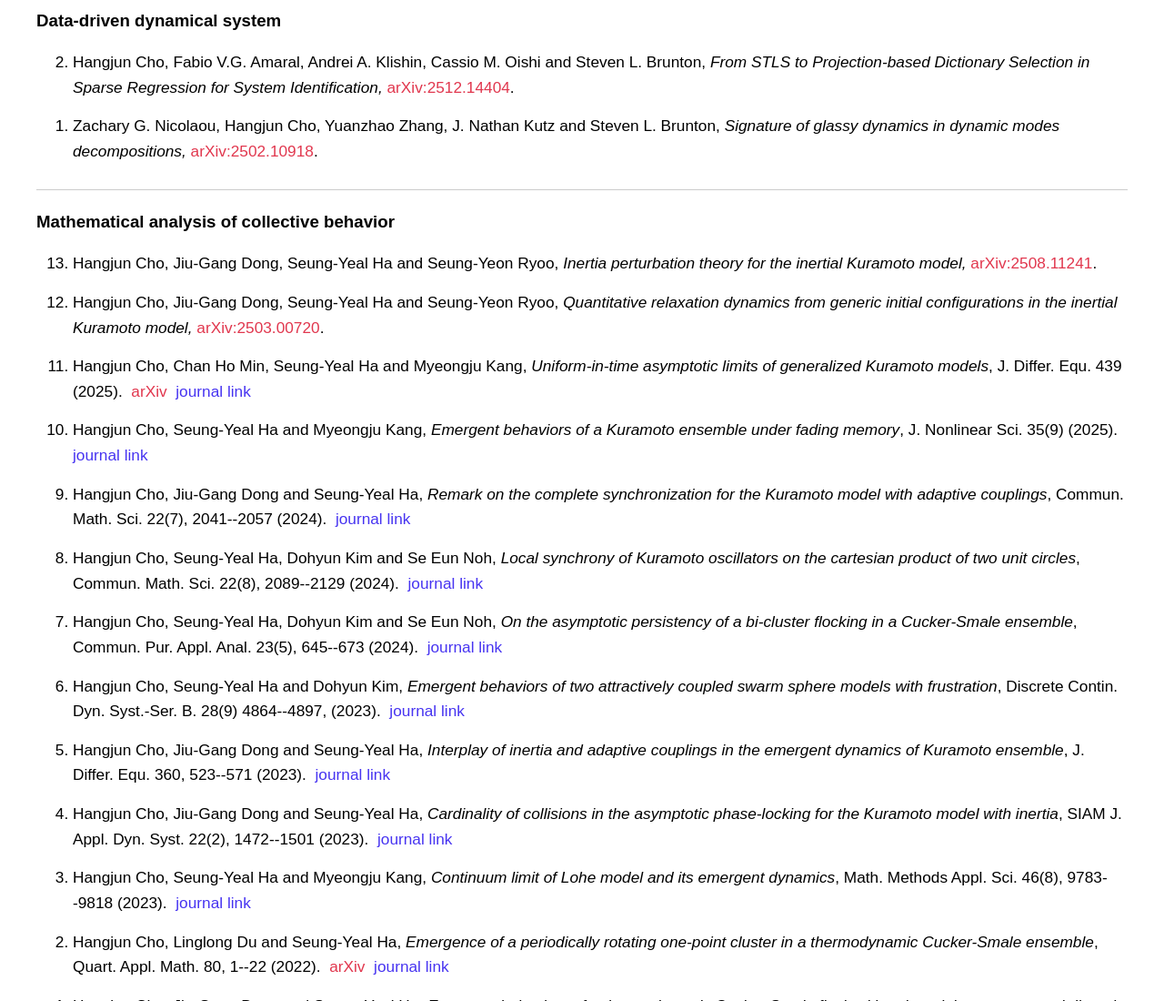
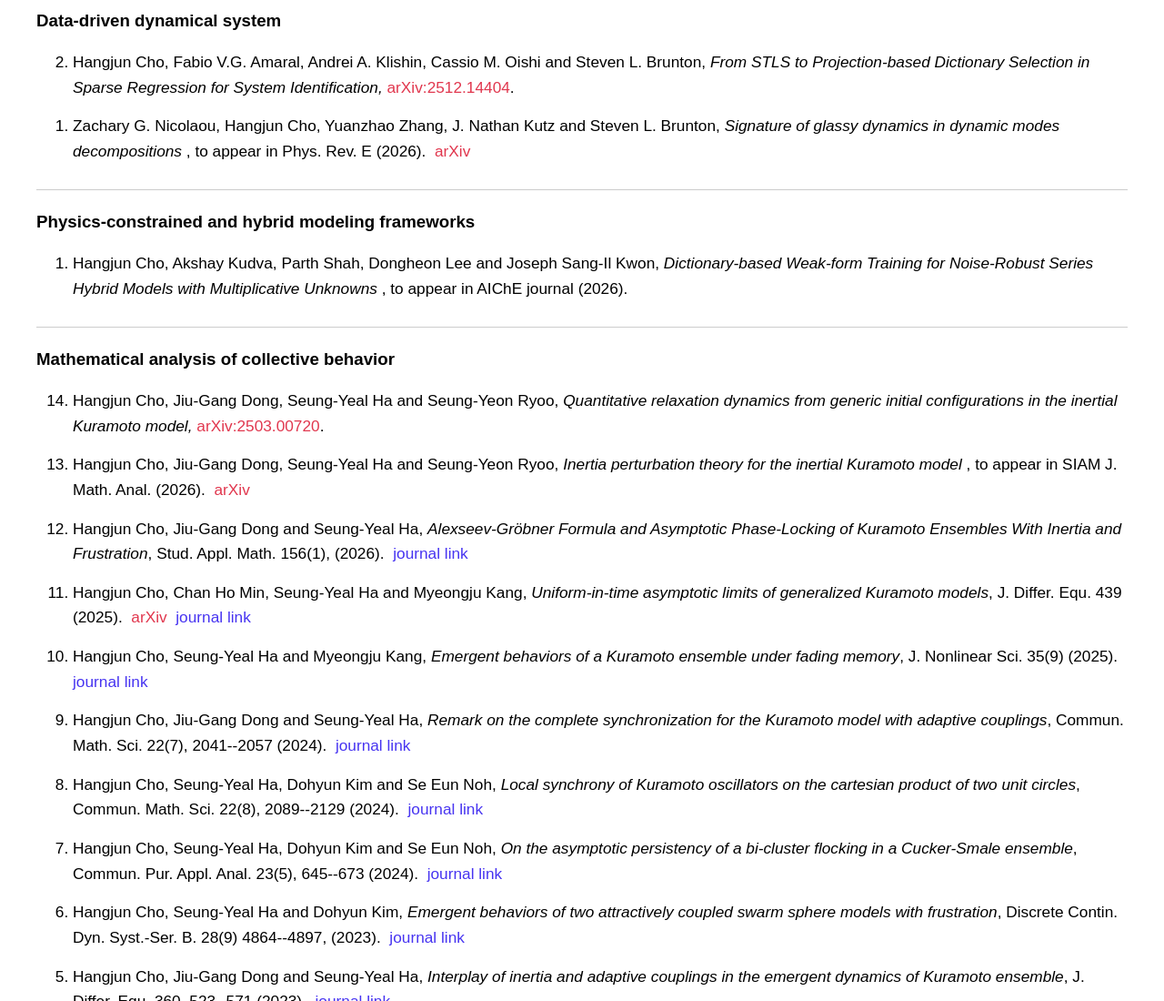
Before and after one commit to hangjun-cho/hangjun-cho.github.io, a plain HTML site: page Publications.html in a window 1280 px wide. Shown: the top 1100 px of the page at 91% size. Drawn offline with Linux system fonts and the light colour scheme.

Commit message:
Add files via upload

```diff
--- a/Publications.html
+++ b/Publications.html
@@ -153,15 +153,39 @@ li {
 <li>
 	Zachary G. Nicolaou, Hangjun Cho, Yuanzhao Zhang, J. Nathan Kutz and Steven L. Brunton,
 	<i>
-		<a class="website-link">Signature of glassy dynamics in dynamic modes decompositions,</a>
-		</i>
+		<a class="website-link">Signature of glassy dynamics in dynamic modes decompositions</a>
+		</i>,
+		to appear in Phys. Rev. E (2026).&nbsp;
 		<a href="https://arxiv.org/abs/2502.10918" target="_blank" class="arxiv">
-			arXiv:2502.10918</a>.
+			arXiv</a>
 </li>
 </ol>
 </span>
 </div>
 
+<div class="divider"></div>
+
+<span class="category">Physics-constrained and hybrid modeling frameworks</span>
+<div class="container">
+	<span style="font-size:1.2em;">
+<ol reversed>
+<li>
+	Hangjun Cho, Akshay Kudva, Parth Shah, Dongheon Lee and Joseph Sang-Il Kwon,
+	<i>
+		<a class="website-link"> Dictionary-based Weak-form Training for Noise-Robust Series Hybrid Models with Multiplicative Unknowns</a>
+		</i>,
+		to appear in AIChE journal (2026).&nbsp;
+</li>
+<!-- <li>
+	Akshay Kudva, Hangjun Cho, Parth Shah, Dongheon Lee and Joseph Sang-Il Kwon,
+	<i>
+		<a class="website-link"> Tip Your HATS to Hidden Dynamics: Attribution-Guided Symbolic Enhancements of Known Physics with Applications to Complex Biological and Engineering Systems,</a>
+		</i>
+		submitted.
+</li> -->
+</ol>
+</span>
+</div>
 
 
 <div class="divider"></div>
@@ -174,19 +198,29 @@ li {
 	Hangjun Cho, Jiu-Gang Dong, Seung-Yeal Ha and Seung-Yeon Ryoo,
 	<i>
 	<a class="website-link">
-		Inertia perturbation theory for the inertial Kuramoto model,</a>
+		Quantitative relaxation dynamics from generic initial configurations in the inertial Kuramoto model</a>,
 	</i>
-	<a href="https://arxiv.org/abs/2508.11241" target="_blank" class="arxiv">
-		arXiv:2508.11241</a>.
+	<a href="https://arxiv.org/abs/2503.00720" target="_blank" class="arxiv">
+		arXiv:2503.00720</a>.
 </li>
 <li>
 	Hangjun Cho, Jiu-Gang Dong, Seung-Yeal Ha and Seung-Yeon Ryoo,
 	<i>
 	<a class="website-link">
-		Quantitative relaxation dynamics from generic initial configurations in the inertial Kuramoto model,</a>
-	</i>
-	<a href="https://arxiv.org/abs/2503.00720" target="_blank" class="arxiv">
-		arXiv:2503.00720</a>.
+		Inertia perturbation theory for the inertial Kuramoto model
+		</a></i>,
+		to appear in SIAM J. Math. Anal. (2026).&nbsp;
+		<a href="https://arxiv.org/abs/2508.11241" target="_blank" class="arxiv">
+			arXiv</a>
+</li>
+</li>
+<li>
+	Hangjun Cho, Jiu-Gang Dong and Seung-Yeal Ha,
+	<i><a class="website-link">
+		Alexseev-Gröbner Formula and Asymptotic Phase-Locking of Kuramoto Ensembles With Inertia and Frustration</a></i>,
+		Stud. Appl. Math. 156(1), (2026).&nbsp;
+		<a href="https://doi.org/10.1111/sapm.70177" target="_blank" class="journal">
+			journal link</a>
 </li>
 <li>
 	Hangjun Cho, Chan Ho Min, Seung-Yeal Ha and Myeongju Kang,
@@ -194,7 +228,7 @@ li {
 		J. Differ. Equ. 439 (2025).&nbsp;
 		<a href="https://arxiv.org/abs/2502.11392" target="_blank" class="arxiv">
 			arXiv</a>&nbsp;
-		<a href="https://authors.elsevier.com/a/1l3R650k01FHh" target="_blank" class="journal">
+		<a href="https://doi.org/10.1016/j.jde.2025.113386" target="_blank" class="journal">
 				journal link</a>
 </li>
 <li>
```
Also changed, not shown: Research.html (+1 -1 lines), main.html (+5 -2 lines).
